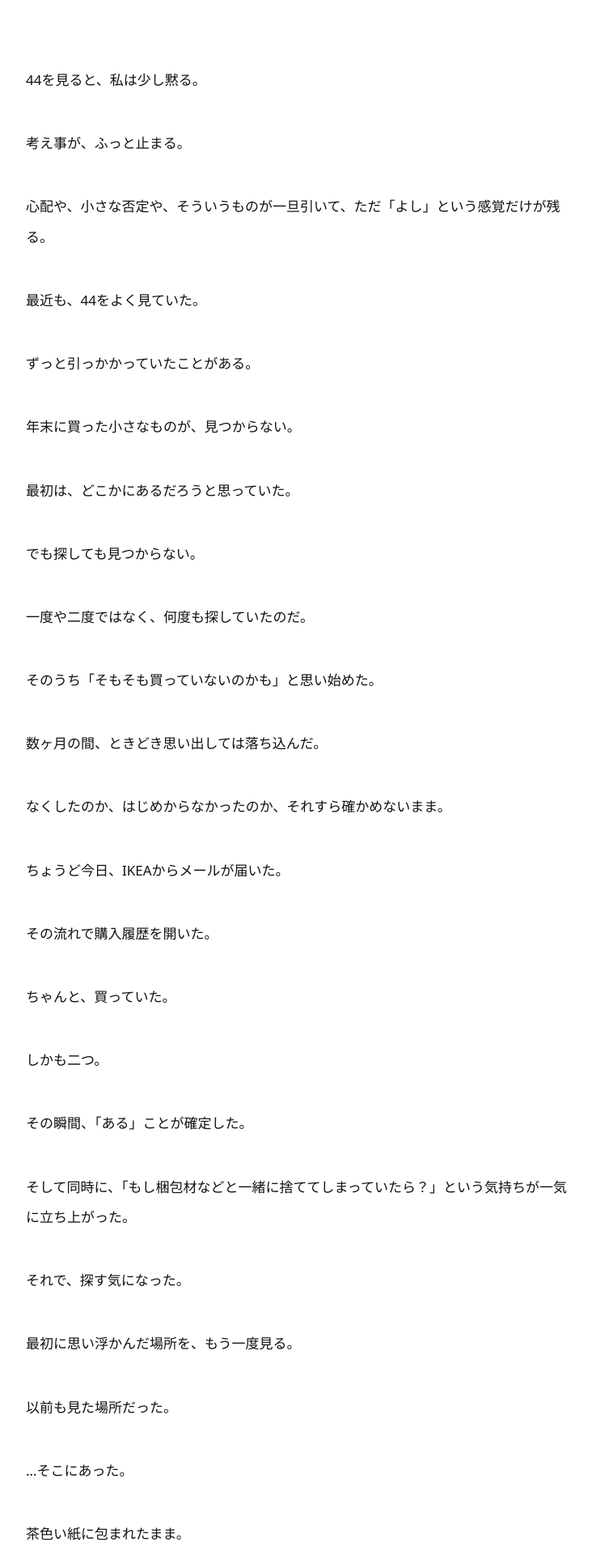
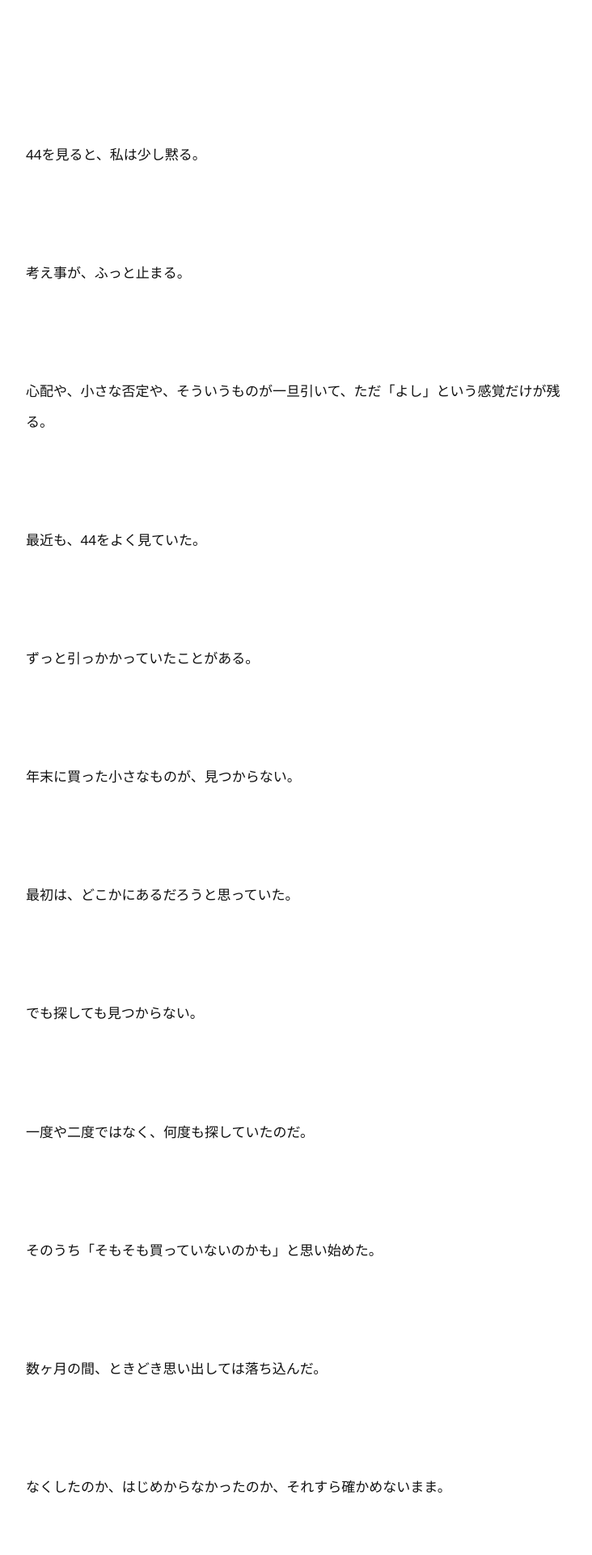
Before and after one commit to ohlucinda/ohlucinda-mobile, a Jekyll site: the page built from _posts/2026-05-01-赤いもの.md, in a window 1280 px wide. Shown: the top 1920 px of the page at 81% size, without its empty margins (268-1000 px from the left). Built offline with Jekyll 4.4.1, drawn with Linux system fonts in a browser that asks for light colours.

Commit message:
Update style.css

```diff
--- a/assets/style.css
+++ b/assets/style.css
@@ -11,11 +11,9 @@ main {
   max-width: 680px;
   margin: 0 auto;
   padding: 80px 24px;
-}
 
-main p {
   line-height: 2.2;
-  margin: 0 0 2.4em 0;
+  white-space: pre-wrap;
 }
 
 a {
```
